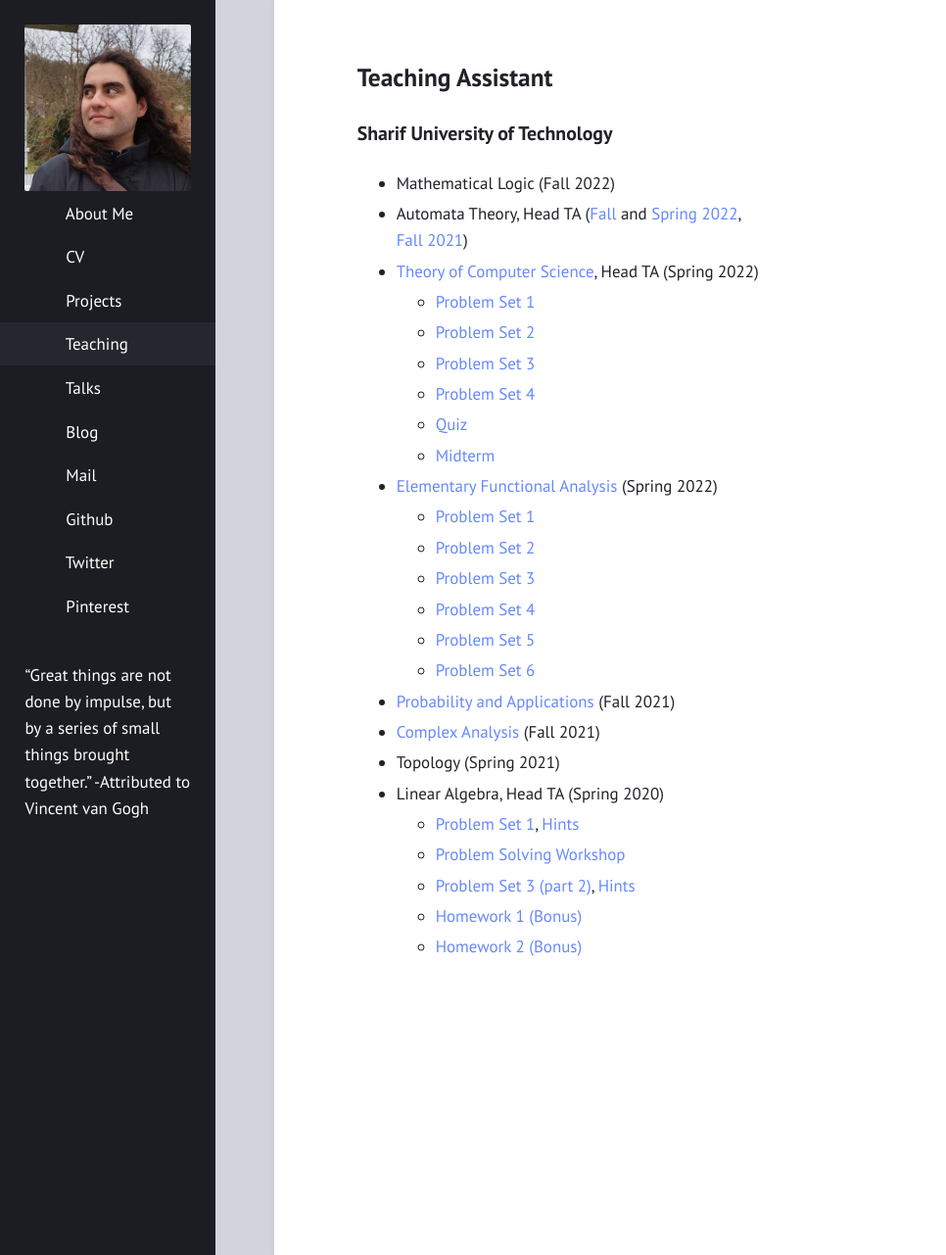
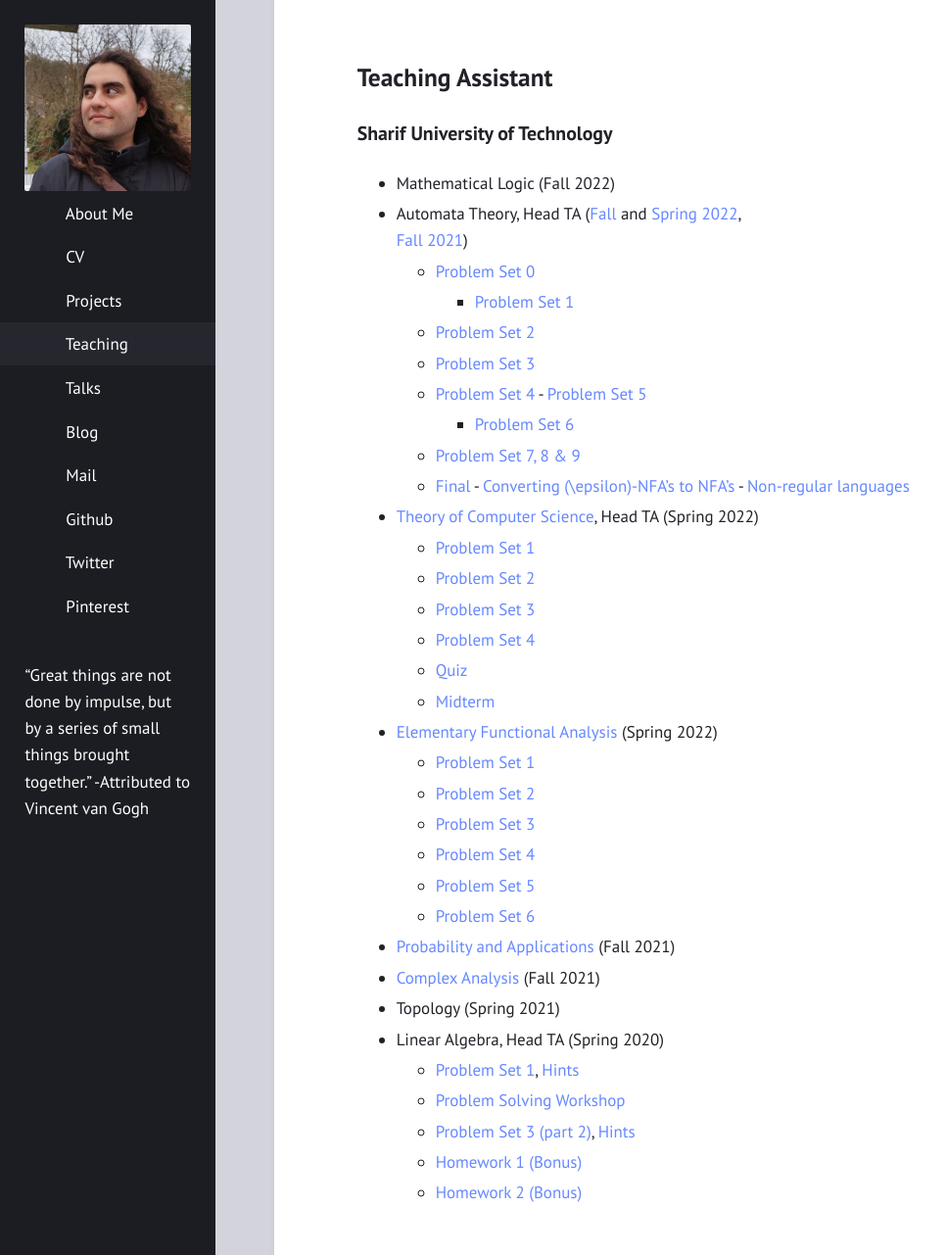
Before and after one commit to ali-almasi/ali-almasi.github.io, a Jekyll site: the page built from teaching.md, in a window 1280 px wide and 1281 px high. Shown: the whole window at 98% size, without its empty margins (0-966 px from the left). Built offline with Jekyll 4.4.1, drawn with Linux system fonts in a browser that asks for light colours.

Commit message:
Update teaching.md

```diff
--- a/teaching.md
+++ b/teaching.md
@@ -9,6 +9,17 @@ layout: post
 -   Mathematical Logic (Fall 2022)
 - Automata Theory, Head TA ([Fall](https://hamband.math.sharif.edu/wiki/%D8%AF%D8%A7%D9%86%D8%B4%DA%A9%D8%AF%D9%87/%D8%AF%D8%B1%D9%88%D8%B3/22873/14011/main) and [Spring 2022](https://hamband.math.sharif.edu/wiki/%D8%AF%D8%A7%D9%86%D8%B4%DA%A9%D8%AF%D9%87/%D8%AF%D8%B1%D9%88%D8%B3/22873/14002/main),
 [Fall 2021](https://hamband.math.sharif.edu/wiki/%D8%AF%D8%A7%D9%86%D8%B4%DA%A9%D8%AF%D9%87/%D8%AF%D8%B1%D9%88%D8%B3/22873/14001/main))
+	- [Problem Set 0](teaching_materials/automata_theory/PS0.pdf)
+  	- [Problem Set 1](teaching_materials/automata_theory/PS1.pdf)
+	- [Problem Set 2](teaching_materials/automata_theory/PS2.pdf)
+	- [Problem Set 3](teaching_materials/automata_theory/PS3.pdf)
+	- [Problem Set 4](teaching_materials/automata_theory/PS4.pdf)
+   	- [Problem Set 5](teaching_materials/automata_theory/PS5.pdf)
+  	- [Problem Set 6](teaching_materials/automata_theory/PS6.pdf)
+	- [Problem Set 7, 8 & 9](teaching_materials/automata_theory/PS7-8-9.pdf)
+	- [Final](teaching_materials/automata_theory/Final.pdf)
+   	- [Converting \(\epsilon\)-NFA's to NFA's](teaching_materials/automata_theory/epsilonNFA_to_NFA.pdf)
+   	- [Non-regular languages](teaching_materials/automata_theory/nonregular_languages.pdf)
 - [Theory of Computer Science](https://hamband.math.sharif.edu/wiki/%D8%AF%D8%A7%D9%86%D8%B4%DA%A9%D8%AF%D9%87/%D8%AF%D8%B1%D9%88%D8%B3/22772/14002/main), Head TA (Spring 2022)
 	- [Problem Set 1](teaching_materials/Theory_of_CS2022/PS1.pdf)
 	- [Problem Set 2](teaching_materials/Theory_of_CS2022/PS2.pdf)
```
